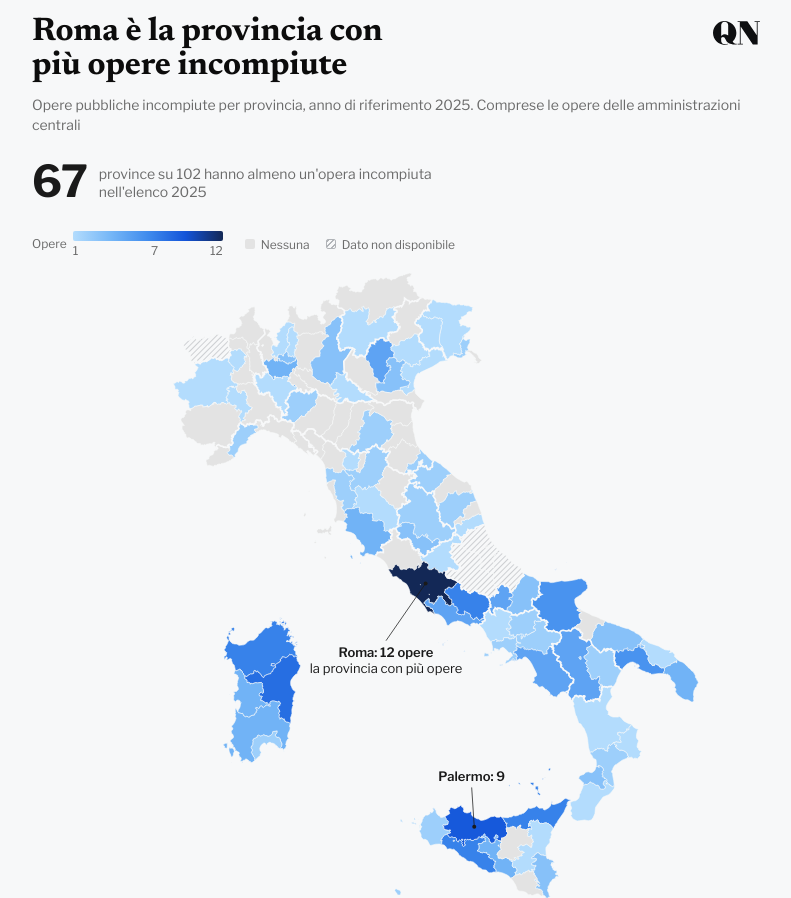
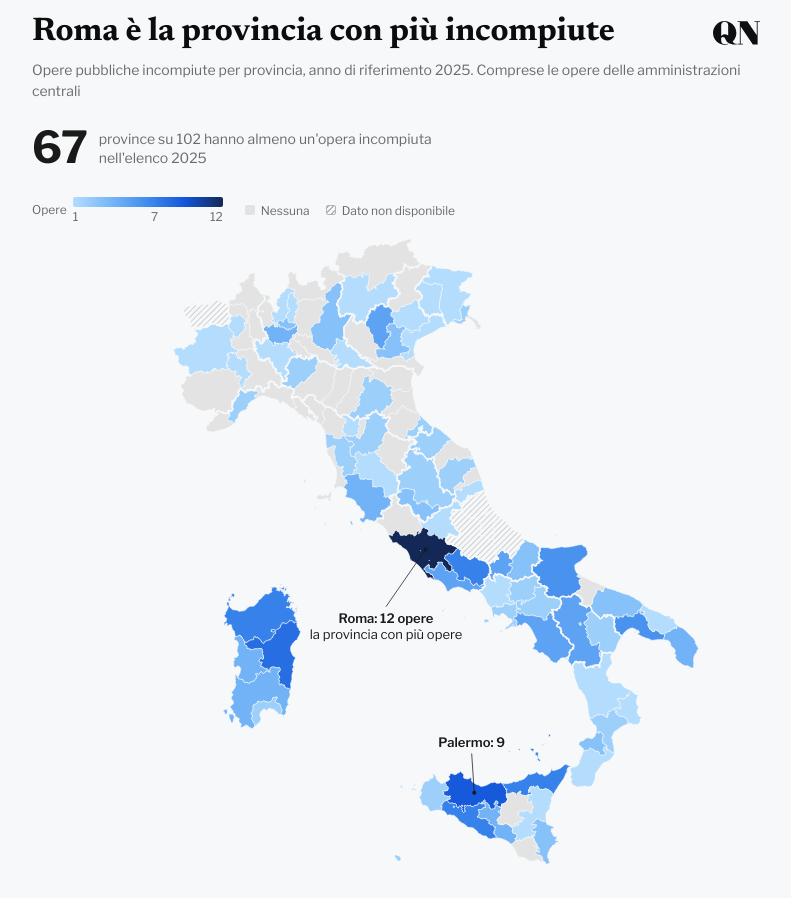
Before and after one commit to CosimoFire/opere-incompiute, a plain HTML site: page mappa-province/index.html in a window 1280 px wide. Shown: the top 898 px of the page, without its empty margins (244-1035 px from the left). Drawn offline with nearby package versions, Linux system fonts and the light colour scheme.

Commit message:
Titolo della mappa su una riga: "Roma è la provincia con più incompiute"
Co-Authored-By: Claude Opus 5.5 <noreply@anthropic.com>

```diff
--- a/mappa-province/index.html
+++ b/mappa-province/index.html
@@ -32,7 +32,7 @@
 <body>
 <main class="radar">
   <header>
-    <h1 class="r-title" id="title">Roma è la provincia con più opere incompiute</h1>
+    <h1 class="r-title" id="title">Roma è la provincia con più incompiute</h1>
     <p class="r-sub">Opere pubbliche incompiute per provincia, anno di riferimento 2025. Comprese le opere delle amministrazioni centrali</p>
   </header>
 
```
